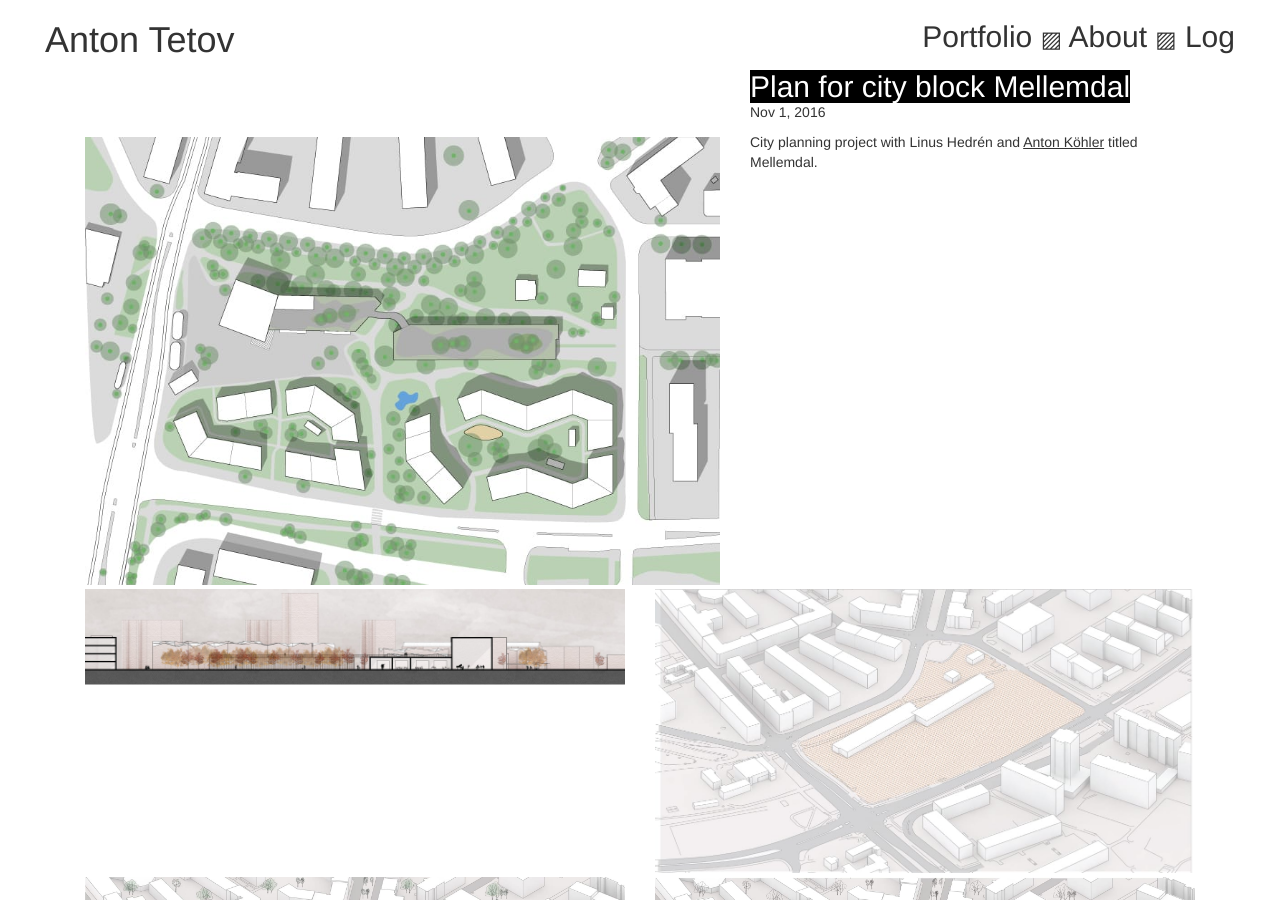
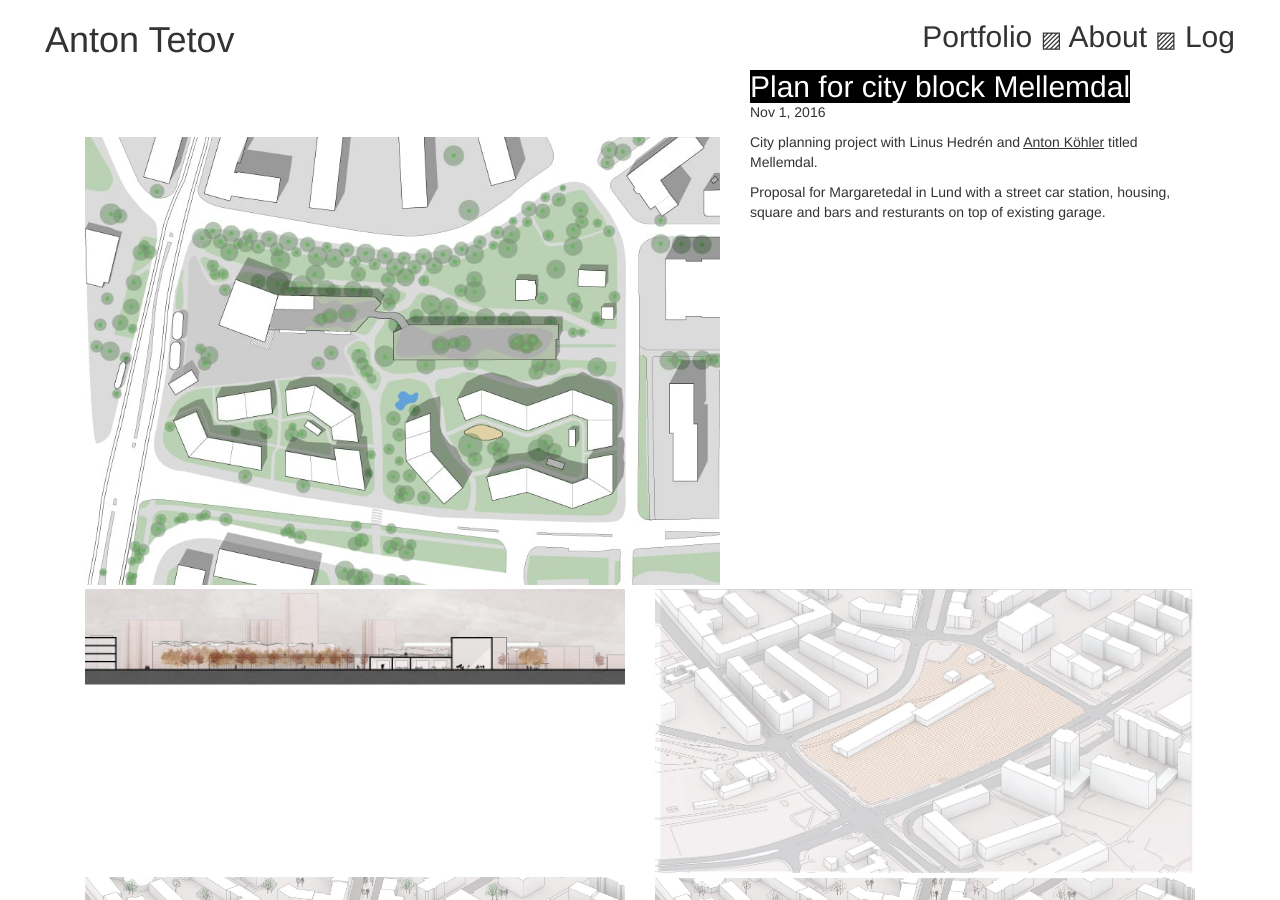
Before and after one commit to sonyamamurin/sonyamamurin.github.io, a Jekyll site: the page built from _posts/2016-11-01-Mellemdal.markdown, in a window 1280 px wide and 900 px high. Built offline with Jekyll 4.4.1, drawn with Linux system fonts in a browser that asks for light colours; nearby versions of some CDN libraries.

Commit message:
Text added

```diff
--- a/_posts/2016-11-01-Mellemdal.markdown
+++ b/_posts/2016-11-01-Mellemdal.markdown
@@ -16,3 +16,5 @@ images:
 - sitplan.jpg
 ---
 City planning project with Linus Hedrén and [Anton Köhler](http://www.kohlerarkitektur.se/) titled Mellemdal.
+
+Proposal for Margaretedal in Lund with a street car station, housing, square and bars and resturants on top of existing garage.
```
